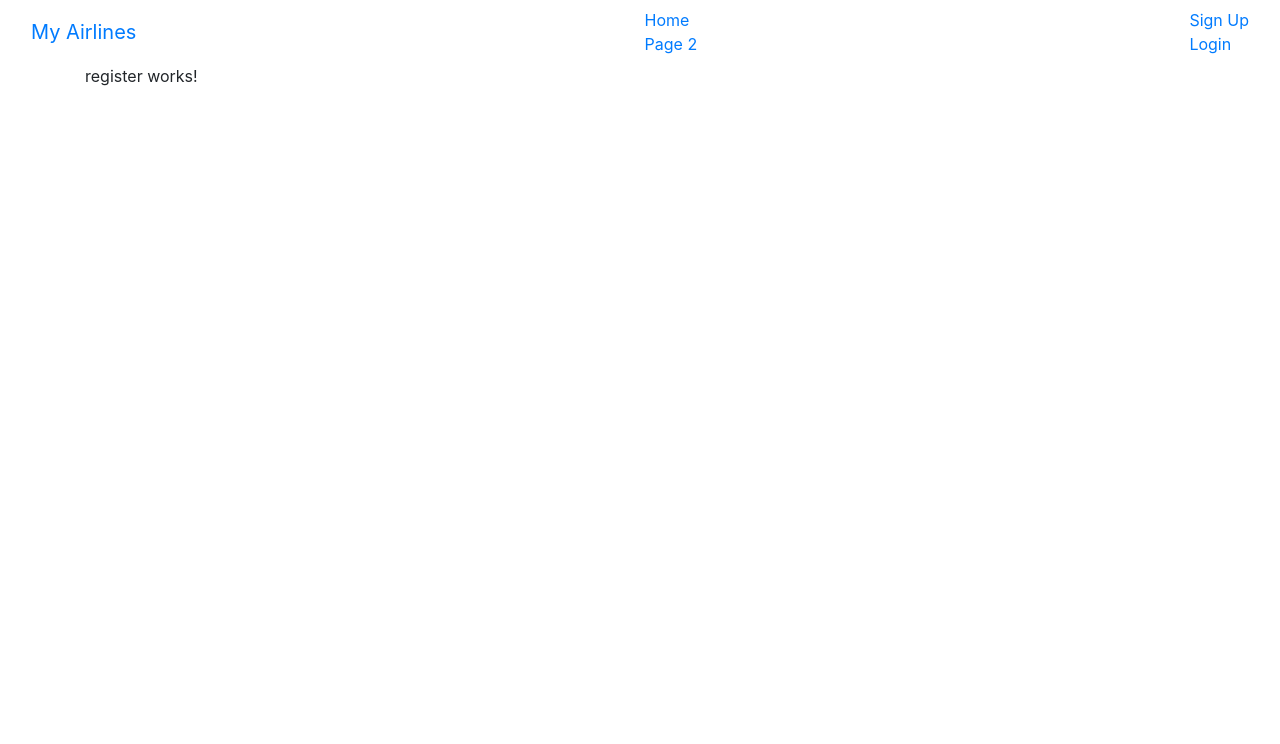
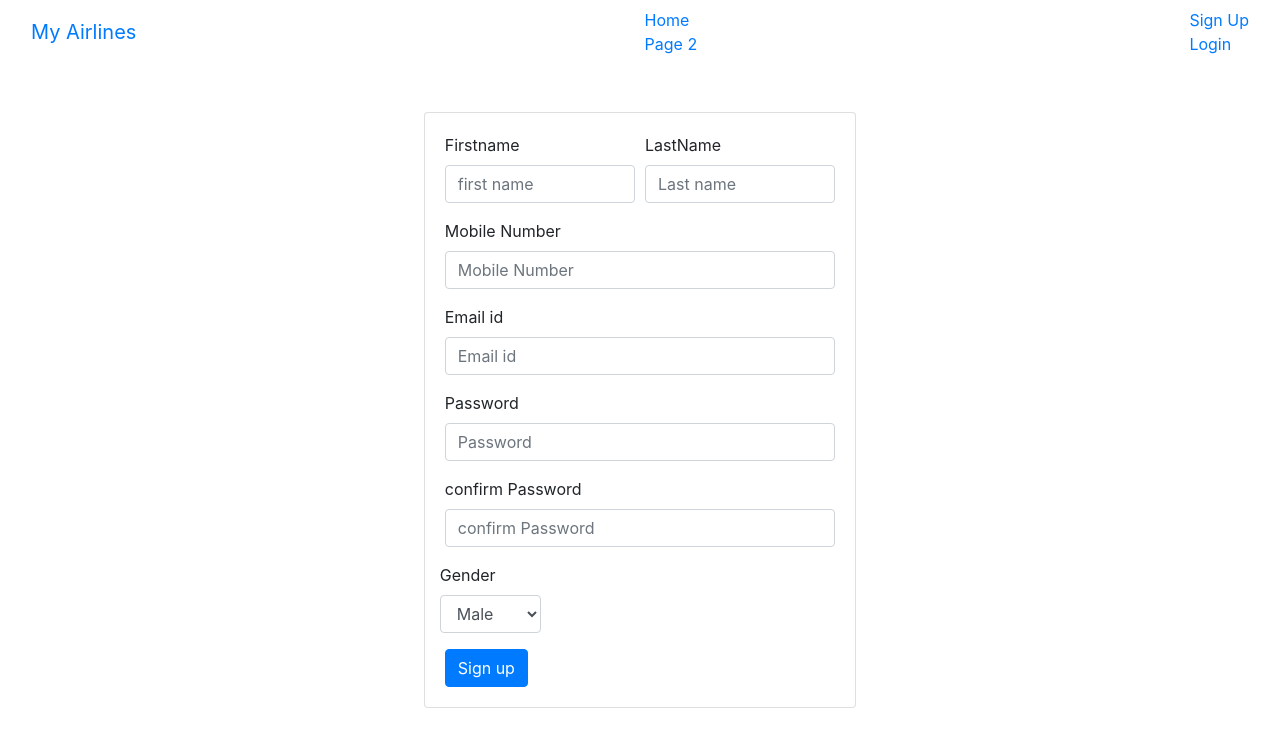
Before and after one commit to PristonLewis/mock_hackathon_1, an Angular app in the folder flightBooking/: page /register in a window 1280 px wide. Shown: the top 744 px of the page. Built offline with nearby package versions, Linux system fonts and the light colour scheme.

Commit message:
register and login page

```diff
--- a/flightBooking/src/app/auth/components/login/login.component.html
+++ b/flightBooking/src/app/auth/components/login/login.component.html
@@ -1 +1,32 @@
-<p>login works!</p>
+
+<body>
+    <div class="container">
+      <div class="row">
+        <div class="col-sm-9 col-md-7 col-lg-5 mx-auto">
+          <div class="card card-signin my-5">
+            <div class="card-body">
+
+              <form class="form-signin">
+                <div class="form-label-group">
+                    <label for="inputEmail">Email address</label>
+                  <input type="email" id="inputEmail" class="form-control" placeholder="Email address" required autofocus>
+
+                </div>
+                 <br>
+                <div class="form-label-group">
+                    <label for="inputPassword">Password</label>
+                  <input type="password" id="inputPassword" class="form-control" placeholder="Password" required>
+
+
+                </div>
+
+                <br>
+                <button class="btn btn-lg btn-primary btn-block text-uppercase" type="submit">Sign in</button>
+                <hr class="my-4">
+
+              </form>
+            </div>
+          </div>
+        </div>
+      </div>
+    </div>
--- a/flightBooking/src/app/auth/components/register/register.component.html
+++ b/flightBooking/src/app/auth/components/register/register.component.html
@@ -1 +1,57 @@
-<p>register works!</p>
+<body>
+    <div class="container">
+      <div class="row">
+        <div class="col-sm-9 col-md-7 col-lg-5 mx-auto">
+          <div class="card card-signin my-5">
+            <div class="card-body">
+
+<form>
+    <div class="form-row">
+        <div class="form-group col-md-6">
+          <label for="inputfirstname">Firstname</label>
+          <input type="email" class="form-control" id="inputEmail4" placeholder="first name">
+        </div>
+        <div class="form-group col-md-6">
+          <label for="inputLastname">LastName</label>
+          <input type="text" class="form-control" id="inputPassword4" placeholder="Last name">
+        </div>
+        <div class="form-group col-md-12">
+            <label for="inputLastname">Mobile Number</label>
+            <input type="number" class="form-control" id="inputPassword4" placeholder="Mobile Number">
+          </div>
+      </div>
+    <div class="form-row">
+      <div class="form-group col-md-12">
+        <label for="inputEmail4">Email id</label>
+        <input type="email" class="form-control" id="inputEmail4" placeholder="Email id">
+      </div>
+      <div class="form-group col-md-12">
+        <label for="inputPassword4">Password</label>
+        <input type="password" class="form-control" id="inputPassword4" placeholder="Password">
+      </div>
+      <div class="form-group col-md-12">
+        <label for="inputPassword4">confirm Password</label>
+        <input type="password" class="form-control" id="inputPassword4" placeholder="confirm Password">
+      </div>
+    </div>
+
+    <div class="form-row">
+    <div class="form-group">
+        <label for="exampleFormControlSelect1">Gender</label>
+        <select class="form-control" id="exampleFormControlSelect1">
+          <option>Male</option>
+          <option>Female</option>
+
+        </select>
+      </div>
+    </div>
+
+
+    <button type="submit" class="btn btn-primary">Sign up</button>
+  </form>
+
+</div>
+</div>
+</div>
+</div>
+</div>
```
